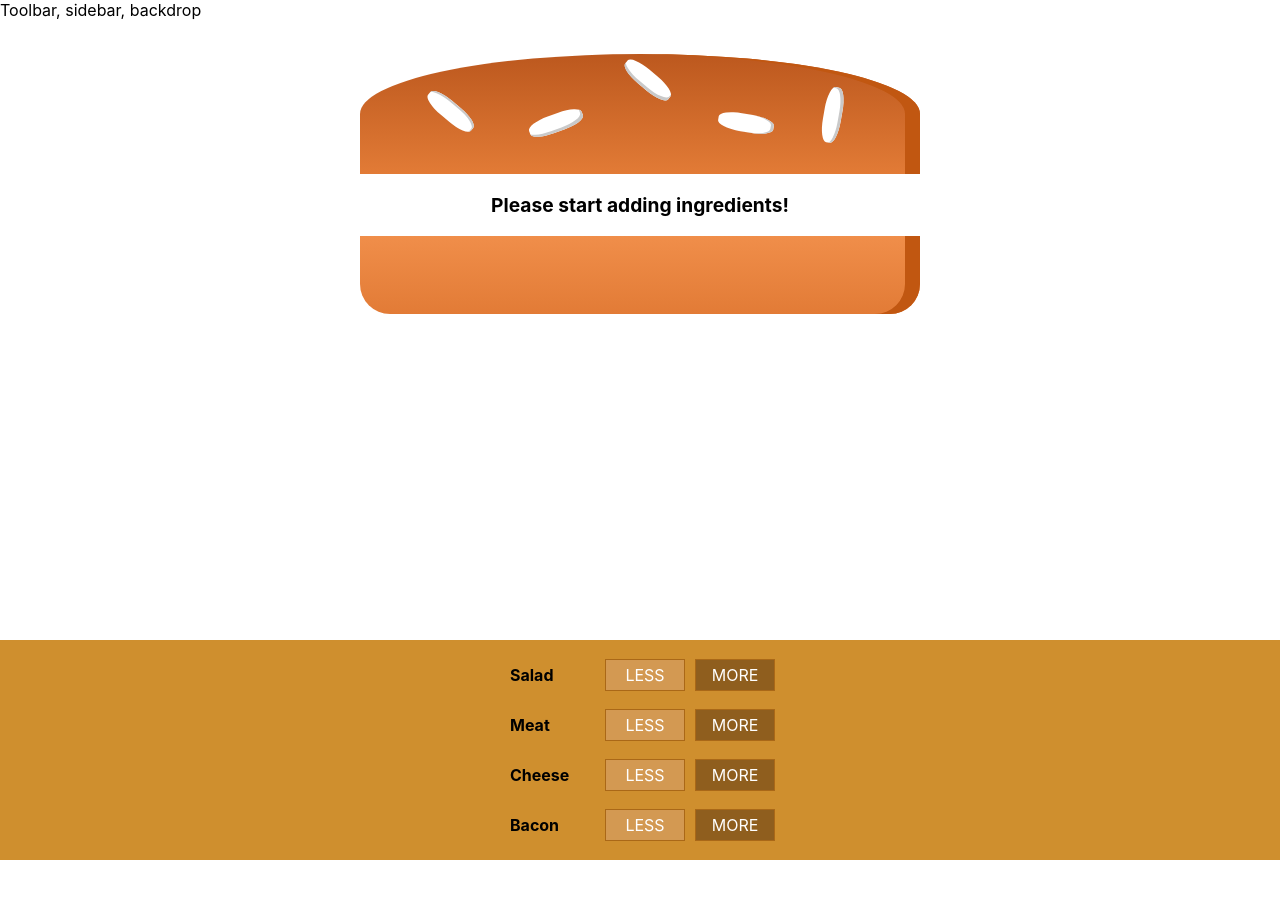
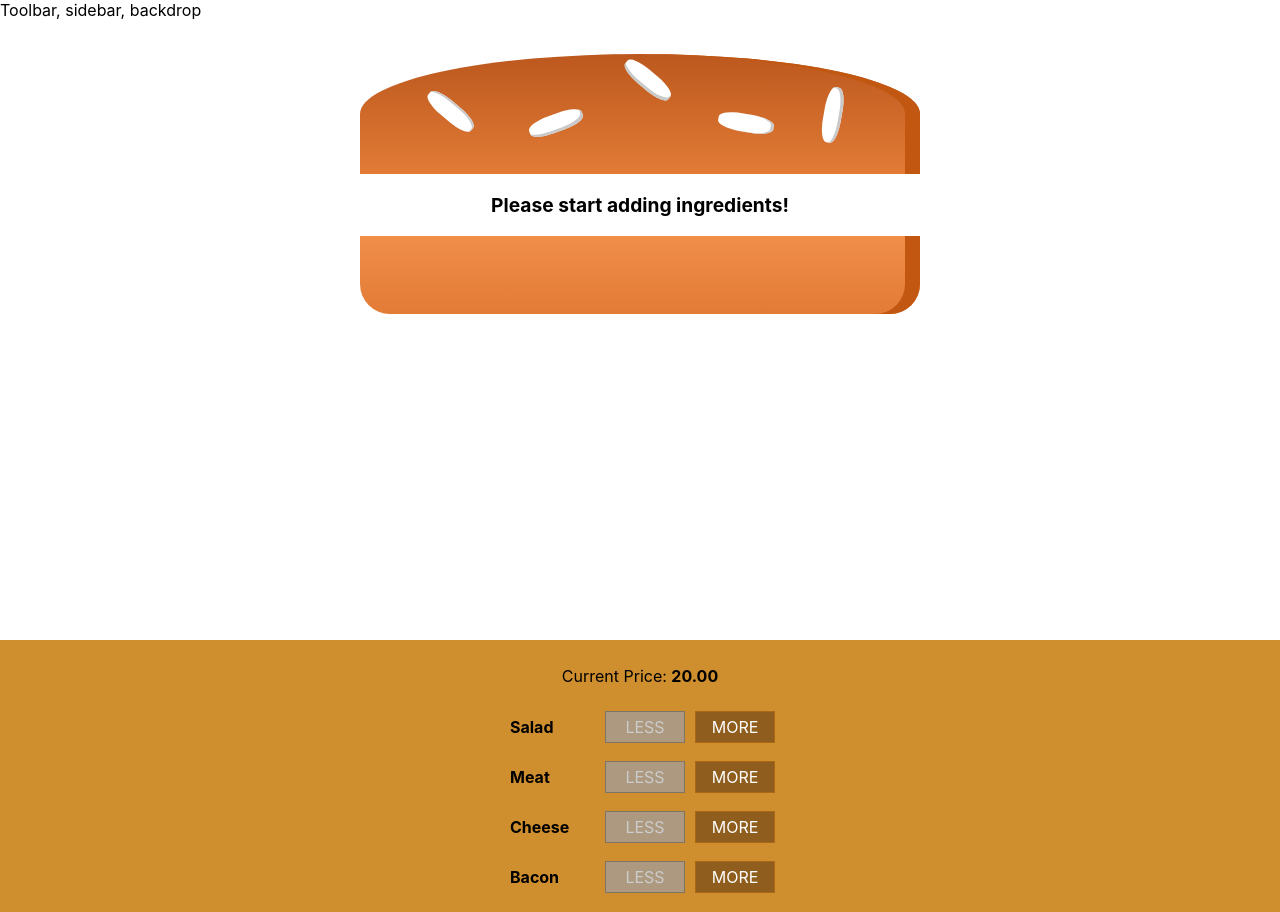
Before and after one commit to srishjaiz/burger-builder, a React (Create React App) app: page / in a window 1280 px wide. Before the commit the page ends 860 px from the top, so only its background shows below. Built offline with nearby package versions, Linux system fonts and the light colour scheme.

Commit message:
v1-002: build burger builder controls, add/ remove ingredients, display total price

```diff
--- a/src/components/Burger/BuildControls/BuildControl/BuildControl.js
+++ b/src/components/Burger/BuildControls/BuildControl/BuildControl.js
@@ -3,8 +3,8 @@ import classes from './BuildControl.module.css';
 const BurgerControl = props => (
     <div className={classes.BuildControl}>
         <div className={classes.Label}>{props.label}</div>
-        <button className={classes.Less}>LESS</button>
-        <button className={classes.More}>MORE</button>
+        <button disabled={props.disabled} onClick={props.removed} className={classes.Less}>LESS</button>
+        <button onClick={props.added} className={classes.More}>MORE</button>
     </div>
 );
 
--- a/src/components/Burger/BuildControls/BuildControls.js
+++ b/src/components/Burger/BuildControls/BuildControls.js
@@ -10,8 +10,16 @@ const controls = [
 ]
 const BurgerControls = props => (
     <div className={classes.BuildControls}>
+        <p>Current Price: <strong>{props.price.toFixed(2)}</strong></p>
         {controls.map(control => {
-            return <BuildControl key={control.type} label={control.label}/>
+            return (
+            <BuildControl
+                disabled = {props.disabledInfo[control.type]}
+                added = {() => { props.addIngredient(control.type); }}
+                removed = {() => { props.removeIngredient(control.type); }}
+                key={control.type}
+                label={control.label}/>
+            );
         })}
     </div>
 );
--- a/src/components/Burger/Burger.module.css
+++ b/src/components/Burger/Burger.module.css
@@ -2,7 +2,7 @@
     width: 100%;
     margin: auto;
     height: 250px;
-    overflow: scroll;
+    overflow-y: scroll;
     text-align: center;
     font-weight: bold;
     font-size: 1.2rem;
--- a/src/containers/BurgerBuilder/BurgerBuilder.js
+++ b/src/containers/BurgerBuilder/BurgerBuilder.js
@@ -1,27 +1,78 @@
 import React, { Component } from 'react';
 import Aux from '../../hoc/Auxilliary';
 import Burger from '../../components/Burger/Burger';
-import BurgerControls from '../../components/Burger/BuildControls/BuildControls';
+import BuildControls from '../../components/Burger/BuildControls/BuildControls';
 
+const INGREDIENT_PRICES={
+    salad: 10,
+    meat: 50,
+    cheese: 20,
+    bacon: 50
+};
 class BurgerBuilder extends Component{
     constructor(props){
         super(props);
-        console.log('[BurgerBuilder.js] in constructor');
+        // console.log('[BurgerBuilder.js] in constructor');
         this.state = {
-            ingredients:{
+            ingredients: {
                 salad: 0,
                 meat: 0,
                 cheese: 0,
                 bacon: 0
+            },
+            totalPrice: 20
+        };
+    }
+    addIngredientHandler = type => {
+        let oldCount, updatedCount, updatedIngredientState, updatedTotal;
+        oldCount = this.state.ingredients[type];
+        updatedCount = oldCount + 1;
+        updatedIngredientState = {
+            ...this.state.ingredients,
+            [type]: updatedCount
+        };
+        updatedTotal = this.state.totalPrice + INGREDIENT_PRICES[type];
+        this.setState({
+            ingredients: updatedIngredientState,
+            totalPrice: updatedTotal
+        });
+    }
+    removeIngredientHandler = type => {
+        let oldCount, oldTotal, updatedCount, updatedIngredientState, updatedTotal;
+        oldCount = this.state.ingredients[type];
+        if(oldCount <= 0){
+            return;
+        }
+        updatedCount = oldCount - 1;
+        updatedIngredientState = {
+            ...this.state.ingredients,
+            [type]: updatedCount
+        };
+        oldTotal = this.state.totalPrice;
+        updatedTotal = oldTotal - INGREDIENT_PRICES[type];
+        this.setState({
+            ingredients: updatedIngredientState,
+            totalPrice: updatedTotal
+        });
+    }
+    render(){
+        // console.log('[BurgerBuilder.js] in render...');
+        const disabledInfo = {
+            ...this.state.ingredients
+        };
+        for(let key in disabledInfo){
+            if(disabledInfo.hasOwnProperty(key)){
+                disabledInfo[key] = disabledInfo[key] <= 0
             }
         }
-    }
-    render(){
-        console.log('[BurgerBuilder.js] in render...');
         return (
             <Aux>
                 <Burger ingredients={this.state.ingredients}/>
-                <BurgerControls/>
+                <BuildControls
+                price = {this.state.totalPrice}
+                disabledInfo = {disabledInfo}
+                addIngredient = {this.addIngredientHandler}
+                removeIngredient = {this.removeIngredientHandler}/>
             </Aux>
         );
     }
```
